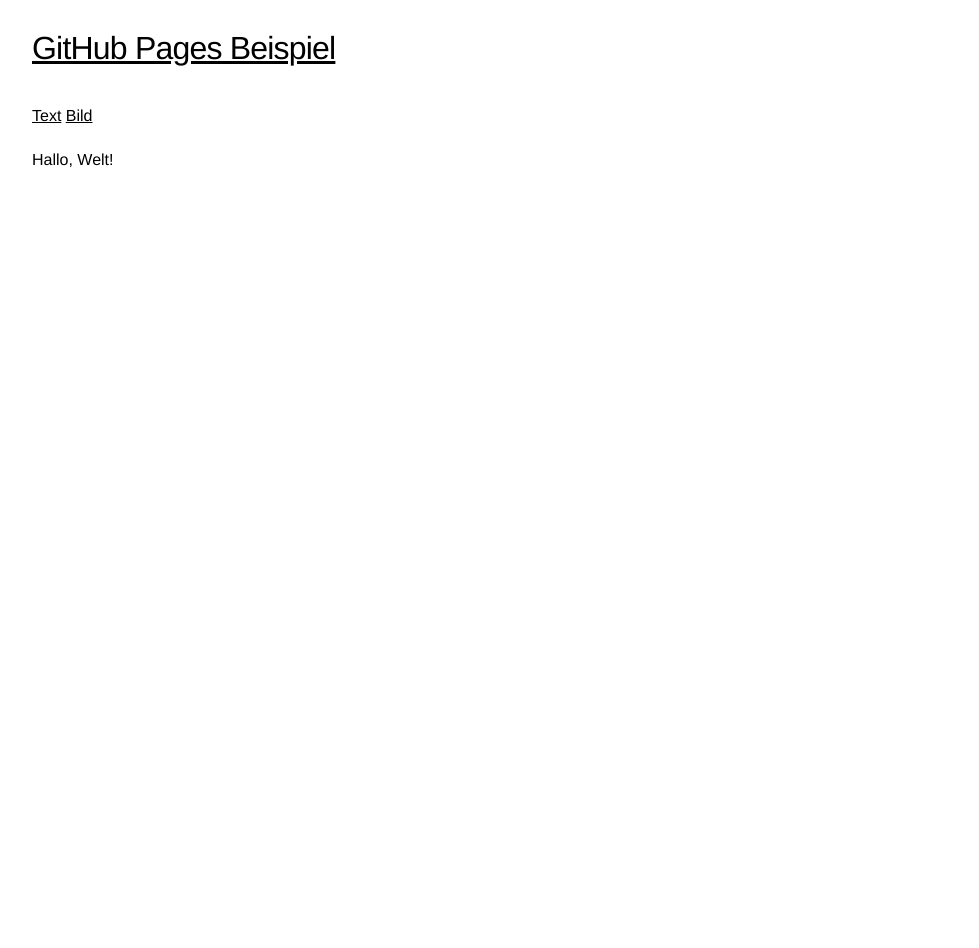
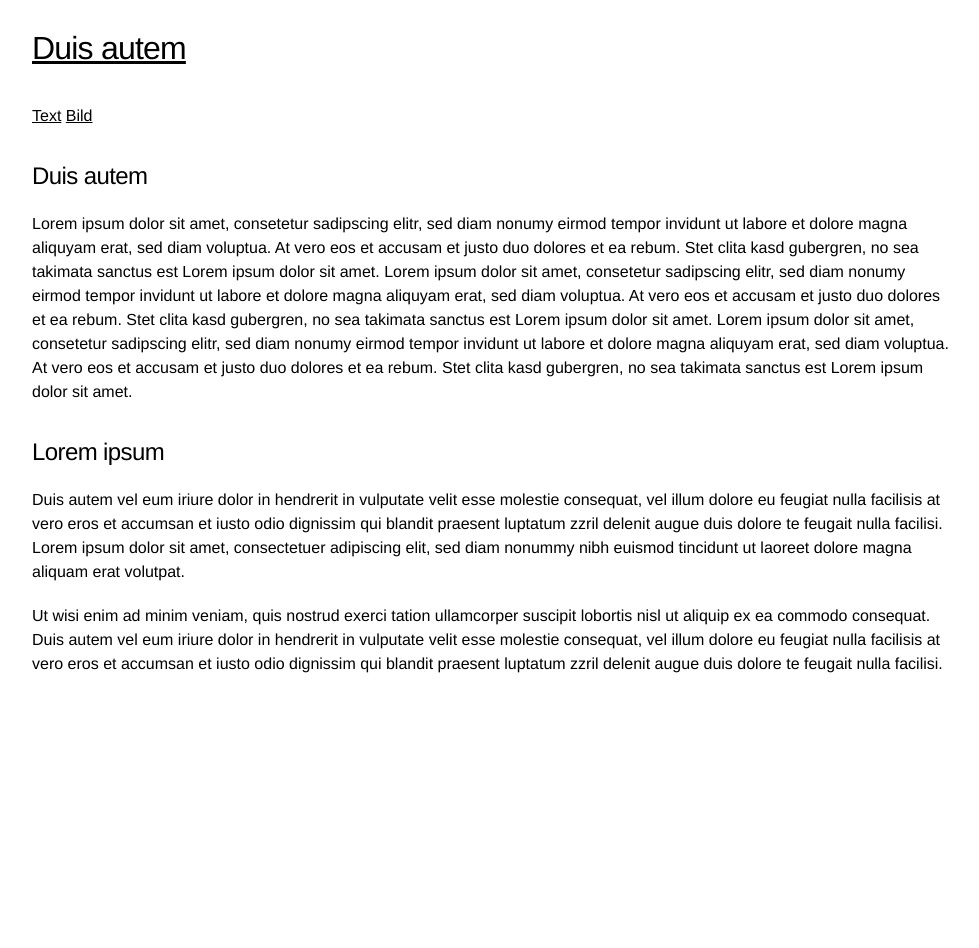
Before and after one commit to medienexpedition/medienexpedition.github.io, a Jekyll site: the page built from index.md, in a window 1280 px wide. Shown: the whole page, without its empty margins (146-1125 px from the left). Built offline with Jekyll 4.4.1, drawn with Linux system fonts in a browser that asks for light colours; our own code applies the rules of GitHub Pages for plain Markdown files.

Commit message:
content updated

```diff
--- a/index.md
+++ b/index.md
@@ -1 +1,13 @@
-Hallo, Welt!
+---
+layout: default
+---
+
+## Duis autem
+
+Lorem ipsum dolor sit amet, consetetur sadipscing elitr, sed diam nonumy eirmod tempor invidunt ut labore et dolore magna aliquyam erat, sed diam voluptua. At vero eos et accusam et justo duo dolores et ea rebum. Stet clita kasd gubergren, no sea takimata sanctus est Lorem ipsum dolor sit amet. Lorem ipsum dolor sit amet, consetetur sadipscing elitr, sed diam nonumy eirmod tempor invidunt ut labore et dolore magna aliquyam erat, sed diam voluptua. At vero eos et accusam et justo duo dolores et ea rebum. Stet clita kasd gubergren, no sea takimata sanctus est Lorem ipsum dolor sit amet. Lorem ipsum dolor sit amet, consetetur sadipscing elitr, sed diam nonumy eirmod tempor invidunt ut labore et dolore magna aliquyam erat, sed diam voluptua. At vero eos et accusam et justo duo dolores et ea rebum. Stet clita kasd gubergren, no sea takimata sanctus est Lorem ipsum dolor sit amet.
+
+## Lorem ipsum
+
+Duis autem vel eum iriure dolor in hendrerit in vulputate velit esse molestie consequat, vel illum dolore eu feugiat nulla facilisis at vero eros et accumsan et iusto odio dignissim qui blandit praesent luptatum zzril delenit augue duis dolore te feugait nulla facilisi. Lorem ipsum dolor sit amet, consectetuer adipiscing elit, sed diam nonummy nibh euismod tincidunt ut laoreet dolore magna aliquam erat volutpat.
+
+Ut wisi enim ad minim veniam, quis nostrud exerci tation ullamcorper suscipit lobortis nisl ut aliquip ex ea commodo consequat. Duis autem vel eum iriure dolor in hendrerit in vulputate velit esse molestie consequat, vel illum dolore eu feugiat nulla facilisis at vero eros et accumsan et iusto odio dignissim qui blandit praesent luptatum zzril delenit augue duis dolore te feugait nulla facilisi.
```
Also changed, not shown: image.md (added, +9 -0 lines).
